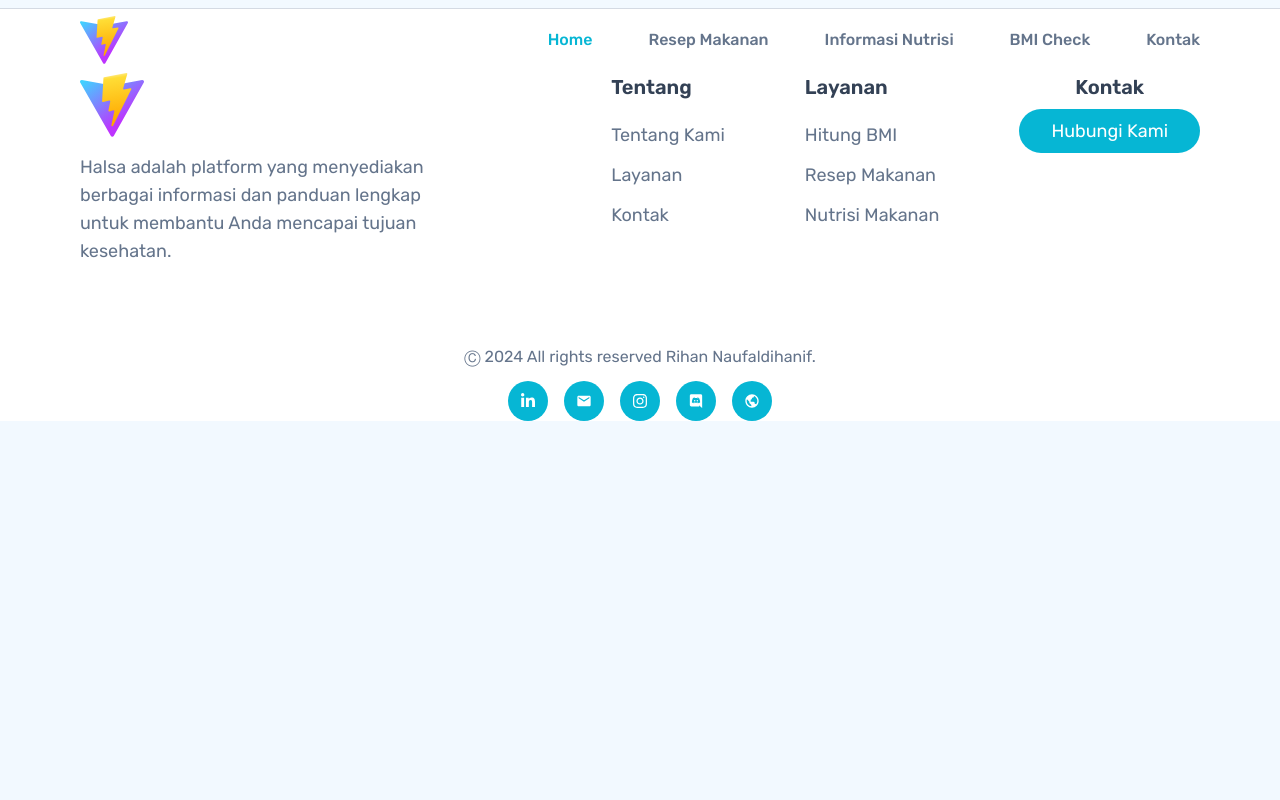
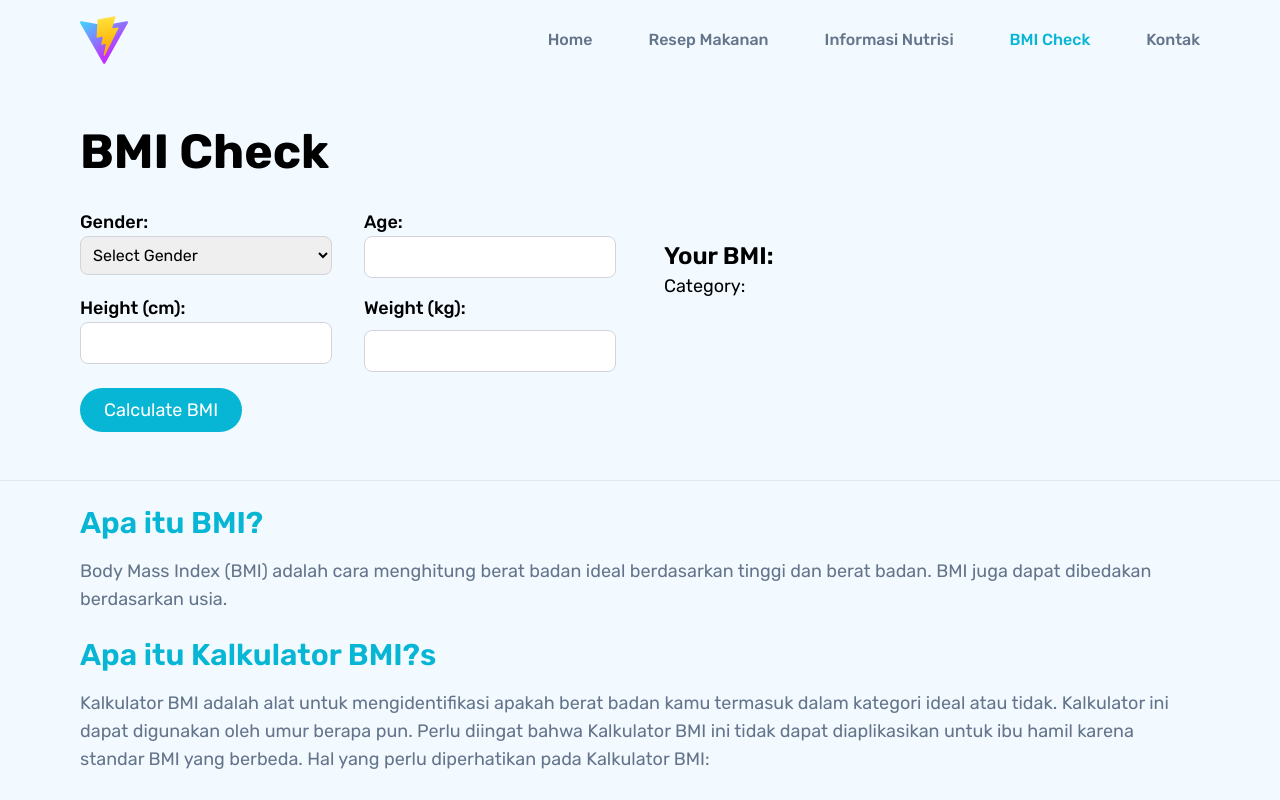
Before and after one commit to rihannh/Final-Project-GDSC, a React (Vite) app: page /bmi-check in a window 1280 px wide. Shown: the top 800 px of the page. Built offline with nearby package versions, Linux system fonts and the light colour scheme.

Commit message:
feat: add BMI Check Features and Contact Section

```diff
--- a/package.json
+++ b/package.json
@@ -13,7 +13,6 @@
     "axios": "^1.7.2",
     "clsx": "^2.1.1",
     "framer-motion": "^11.3.2",
-    "lodash.debounce": "^4.0.8",
     "prop-types": "^15.8.1",
     "react": "^18.3.1",
     "react-dom": "^18.3.1",
--- a/src/App.jsx
+++ b/src/App.jsx
@@ -1,7 +1,7 @@
 import { BrowserRouter as Router, Routes, Route } from 'react-router-dom'
 import Home from "./pages/Home"
 import RecipeList from './pages/RecipeList'
-import Nutrition from './pages/Nutrition'
+import NutritionList from './pages/NutritionList'
 import BMICheck from './pages/BMICheck'
 import Contact from './pages/Contact'
 import RecipeDetail from './pages/RecipeDetail'
@@ -13,7 +13,7 @@ function App() {
         <Route path='/' element={<Home />} />
         <Route path='/recipe' element={<RecipeList />} />
         <Route path='/recipe/:id' element={<RecipeDetail />} />
-        <Route path='/nutrition' element={<Nutrition />} />
+        <Route path='/nutrition' element={<NutritionList />} />
         <Route path='/bmi-check' element={<BMICheck />} />
         <Route path='/contact' element={<Contact />} />
         <Route path='*' element={<Home />} />
--- a/src/components/Navbar.jsx
+++ b/src/components/Navbar.jsx
@@ -2,7 +2,7 @@
 import { RiMenu3Fill } from "react-icons/ri";
 import { useState, useEffect } from "react";
 import { NavigationItems } from '../utils/NavigationItems'
-import { Link } from "react-router-dom";
+import { Link, useLocation } from "react-router-dom";
 
 const Navbar = () => {
     const [isNavVisible, setNavVisible] = useState(false);
@@ -45,7 +45,7 @@ const Navbar = () => {
                             <ul className="block lg:flex  gap-x-14">
                                 {NavigationItems && Array.isArray(NavigationItems) && NavigationItems.map((item) => (
                                     <Link key={item.name} to={item.link}>
-                                        <li className={`${item.name == 'Home' ? 'text-cyan-500' : 'text-slate-500'} text-base font-medium py-2 px-8 lg:px-0 hover:text-cyan-500 duration-300 cursor-pointer`}>
+                                        <li className={`${location.pathname === item.link ? 'text-cyan-500' : 'text-slate-500'} text-base font-medium py-2 px-8 lg:px-0 hover:text-cyan-500 duration-300 cursor-pointer`}>
                                             {item.name}
                                         </li>
                                     </Link>
--- a/src/index.css
+++ b/src/index.css
@@ -35,7 +35,7 @@ body {
      border: 1px solid #ddd;
      border-radius: 4px;
      text-decoration: none;
-     color: #007bff;
+     color: #06b6d4;
 }
 
 .page-link:hover {
@@ -43,6 +43,6 @@ body {
 }
 
 .active .page-link {
-     background-color: #007bff;
+     background-color: #06b6d4;
      color: white;
 }
--- a/src/pages/BMICheck.jsx
+++ b/src/pages/BMICheck.jsx
@@ -1,10 +1,160 @@
-import Navbar from "../components/Navbar"
-import Footer from "../components/Footer"
-export default function BMICheck() {
+import { useState } from 'react';
+import Navbar from '../components/Navbar';
+import Footer from '../components/Footer';
+
+const BMICheck = () => {
+  const [weight, setWeight] = useState('');
+  const [height, setHeight] = useState('');
+  const [gender, setGender] = useState('');
+  const [age, setAge] = useState('');
+  const [bmi, setBmi] = useState(null);
+  const [category, setCategory] = useState('');
+  const [colorClass, setColorClass] = useState('');
+
+  const calculateBMI = (event) => {
+    event.preventDefault();
+    if (!weight || !height || !gender || !age) {
+      alert('Please enter weight, height, age, and select gender');
+      return;
+    }
+    const heightInMeters = height / 100;
+    const calculatedBmi = (weight / (heightInMeters * heightInMeters)).toFixed(2);
+    setBmi(calculatedBmi);
+    const bmiCategory = getBMICategory(calculatedBmi, gender, age);
+    setCategory(bmiCategory.category);
+    setColorClass(bmiCategory.colorClass);
+  };
+
+  const getBMICategory = (bmi, gender, age) => {
+    let category = '';
+    let colorClass = '';
+    if (age < 18) {
+      // Interpretasi BMI untuk anak-anak dan remaja
+      if (bmi < 5) {
+        category = 'Underweight';
+        colorClass = 'text-yellow-500';
+      } else if (bmi >= 5 && bmi < 85) {
+        category = 'Normal weight';
+        colorClass = 'text-green-500';
+      } else if (bmi >= 85 && bmi < 95) {
+        category = 'Overweight';
+        colorClass = 'text-yellow-500';
+      } else {
+        category = 'Obesity';
+        colorClass = 'text-red-500';
+      }
+    } else {
+      // Interpretasi BMI untuk orang dewasa
+      if (bmi < 18.5) {
+        category = 'Underweight';
+        colorClass = 'text-yellow-500';
+      } else if (bmi >= 18.5 && bmi < 24.9) {
+        category = 'Normal weight';
+        colorClass = 'text-green-500';
+      } else if (bmi >= 25 && bmi < 29.9) {
+        category = 'Overweight';
+        colorClass = 'text-yellow-500';
+      } else {
+        category = 'Obesity';
+        colorClass = 'text-red-500';
+      }
+    }
+    return { category, colorClass };
+  };
+
   return (
     <>
       <Navbar />
+      <section id="calculator" className='mt-24 lg:mt-32'>
+        <div className="container">
+          <h1 className="text-3xl lg:text-5xl font-bold mb-8">BMI Check</h1>
+          <div className="grid md:grid-cols-2 gap-12">
+            <form onSubmit={calculateBMI} className="space-y-4">
+              <div className="grid grid-cols-2 gap-8">
+                <div className="flex flex-col">
+                  <label htmlFor="gender" className="text-lg font-medium">Gender:</label>
+                  <select
+                    id="gender"
+                    value={gender}
+                    onChange={(e) => setGender(e.target.value)}
+                    className="p-2 border border-gray-300 rounded-lg"
+                    required
+                  >
+                    <option value="">Select Gender</option>
+                    <option value="male">Male</option>
+                    <option value="female">Female</option>
+                  </select>
+                </div>
+                <div className="flex flex-col">
+                  <label htmlFor="age" className="text-lg font-medium">Age:</label>
+                  <input
+                    type="number"
+                    id="age"
+                    value={age}
+                    onChange={(e) => setAge(e.target.value)}
+                    className="p-2 border border-gray-300 rounded-lg"
+                    required
+                  />
+                </div>
+              </div>
+              <div className="grid grid-cols-2 gap-8">
+                <div className="flex flex-col">
+                  <label htmlFor="height" className="text-lg font-medium">Height (cm):</label>
+                  <input
+                    type="number"
+                    id="height"
+                    value={height}
+                    onChange={(e) => setHeight(e.target.value)}
+                    className="p-2 border border-gray-300 rounded-lg"
+                    required
+                  />
+                </div>
+                <div className="flex flex-col gap-2">
+                  <label htmlFor="weight" className="text-lg font-medium">Weight (kg):</label>
+                  <input
+                    type="number"
+                    id="weight"
+                    value={weight}
+                    onChange={(e) => setWeight(e.target.value)}
+                    className="p-2 border border-gray-300 rounded-lg"
+                    required
+                  />
+                </div>
+              </div>
+              <button
+                type="submit"
+                className="text-white md:text-lg bg-cyan-500 py-2 px-6 md:py-2  md:px-6 rounded-full hover:opacity-80 hover:scale-95 duration-300"
+              >
+                Calculate BMI
+              </button>
+            </form>
+
+            <div className="mt-8">
+              <h2 className="text-2xl font-semibold">Your BMI: <span className={colorClass}>{bmi}</span></h2>
+              <p className="text-lg">Category: <span className={colorClass}>{category}</span></p>
+            </div>
+          </div>
+
+        </div>
+      </section>
+      <section id="bmi-article" className='pt-6 mt-12 mb-24 border-t'>
+        <div className="container">
+          <h1 className='text-xl md:text-3xl text-cyan-500 mb-4 font-semibold'>Apa itu BMI?</h1>
+          <p className='text-base md:text-lg text-slate-500 mb-6'>Body Mass Index (BMI) adalah cara menghitung berat badan ideal berdasarkan tinggi dan berat badan. BMI juga dapat dibedakan berdasarkan usia.</p>
+          <h1 className='text-xl md:text-3xl text-cyan-500 mb-4 font-semibold'>Apa itu Kalkulator BMI?s</h1>
+          <p className='text-base md:text-lg text-slate-500 mb-6'>Kalkulator BMI adalah alat untuk mengidentifikasi apakah berat badan kamu termasuk dalam kategori ideal atau tidak. Kalkulator ini dapat digunakan oleh umur berapa pun. Perlu diingat bahwa Kalkulator BMI ini tidak dapat diaplikasikan untuk ibu hamil karena standar BMI yang berbeda. Hal yang perlu diperhatikan pada Kalkulator BMI:</p>
+          <ul className='list-disc list-inside text-slate-500 text-base md:text-lg'>
+            <li>BMI Normal berada pada kisaran 17-25</li>
+            <li>Jika angka BMI melebihi 25, maka kamu memiliki berat badan berlebihs</li>
+            <li>Jika angka BMI berada di bawah 17, maka kamu memiliki berat badan rendah</li>
+            <li>Jika angka BMI sudah melebihi angka 27, sebaiknya segera dilakukan penanganan untuk mencegah timbulnya penyakit</li>
+          </ul>
+        </div>
+
+      </section>
       <Footer />
     </>
-  )
-}
+  );
+};
+
+export default BMICheck;
--- a/src/pages/Contact.jsx
+++ b/src/pages/Contact.jsx
@@ -1,6 +1,38 @@
+import Navbar from "../components/Navbar"
+import Footer from "../components/Footer"
 
 export default function Contact() {
   return (
-    <div>Contact</div>
+    <>
+      <Navbar />
+      <section id="contact" className="mt-32 mb-24">
+        <form action="" className="container space-y-5">
+          <h1 className="text-3xl md:text-5xl text-center mb-8 font-bold text-slate-800">Hubungi Kami</h1>
+          <div className="flex flex-col gap-2">
+            <label htmlFor="" className="text-lg md:text-xl font-medium text-slate-600">Subjek</label>
+            <input
+              type="text"
+              className="p-2 border border-gray-300 rounded-lg"
+              required
+            />
+          </div>
+          <div className="flex flex-col gap-2">
+            <label htmlFor="" className="text-lg md:text-xl font-medium text-slate-600">Pesan</label>
+            <textarea
+              type="number"
+              className="p-2 border border-gray-300 rounded-lg min-h-72"
+              required
+            />
+          </div>
+          <button
+            type="submit"
+            className="text-white md:text-lg bg-cyan-500 py-2 px-6 md:py-2  md:px-6 rounded-full hover:opacity-80 hover:scale-95 duration-300"
+          >
+            Kirim
+          </button>
+        </form>
+      </section>
+      <Footer />
+    </>
   )
 }
--- a/src/utils/recipes.js
+++ b/src/utils/recipes.js
@@ -6,7 +6,7 @@ const fetchKetoDietData = async (query) => {
         url: 'https://keto-diet.p.rapidapi.com/',
         params: query ? { search: query } : {},
         headers: {
-            'x-rapidapi-key': 'a9014de3famshadb6a8af64b1056p1d4a22jsnb8c4d3819a98',
+            'x-rapidapi-key': '62c290d52dmsh8be3fd7ab125354p138bb1jsn50d9da2ce981',
             'x-rapidapi-host': 'keto-diet.p.rapidapi.com'
         }
     };
```
Also changed, not shown: src/pages/RecipeDetail.jsx (+5 -5 lines), src/pages/RecipeList.jsx (+5 -5 lines), src/pages/NutritionList.jsx (renamed from src/pages/Nutrition.jsx), 1 other file (tests, documents, lock files or other folders).
